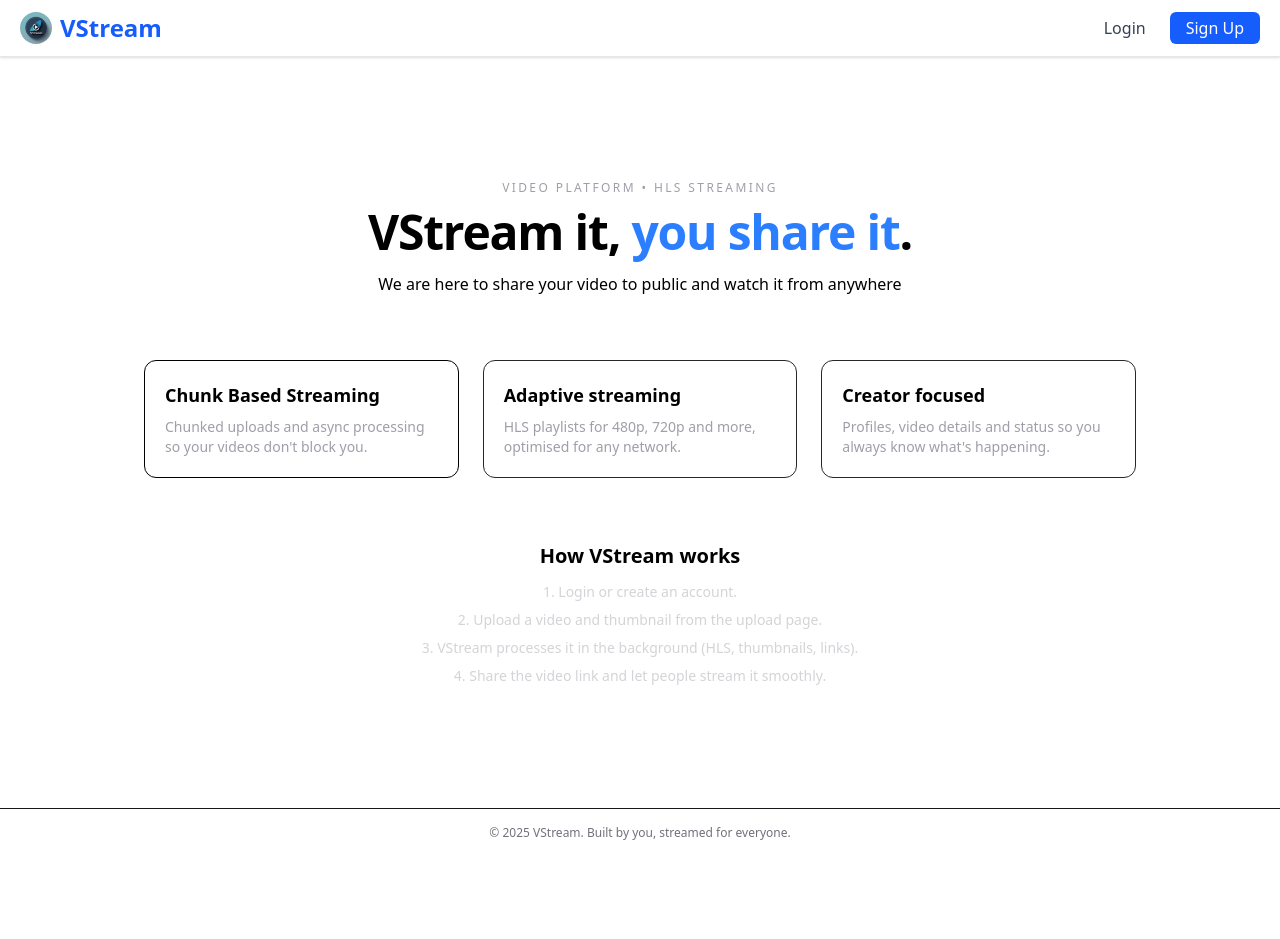
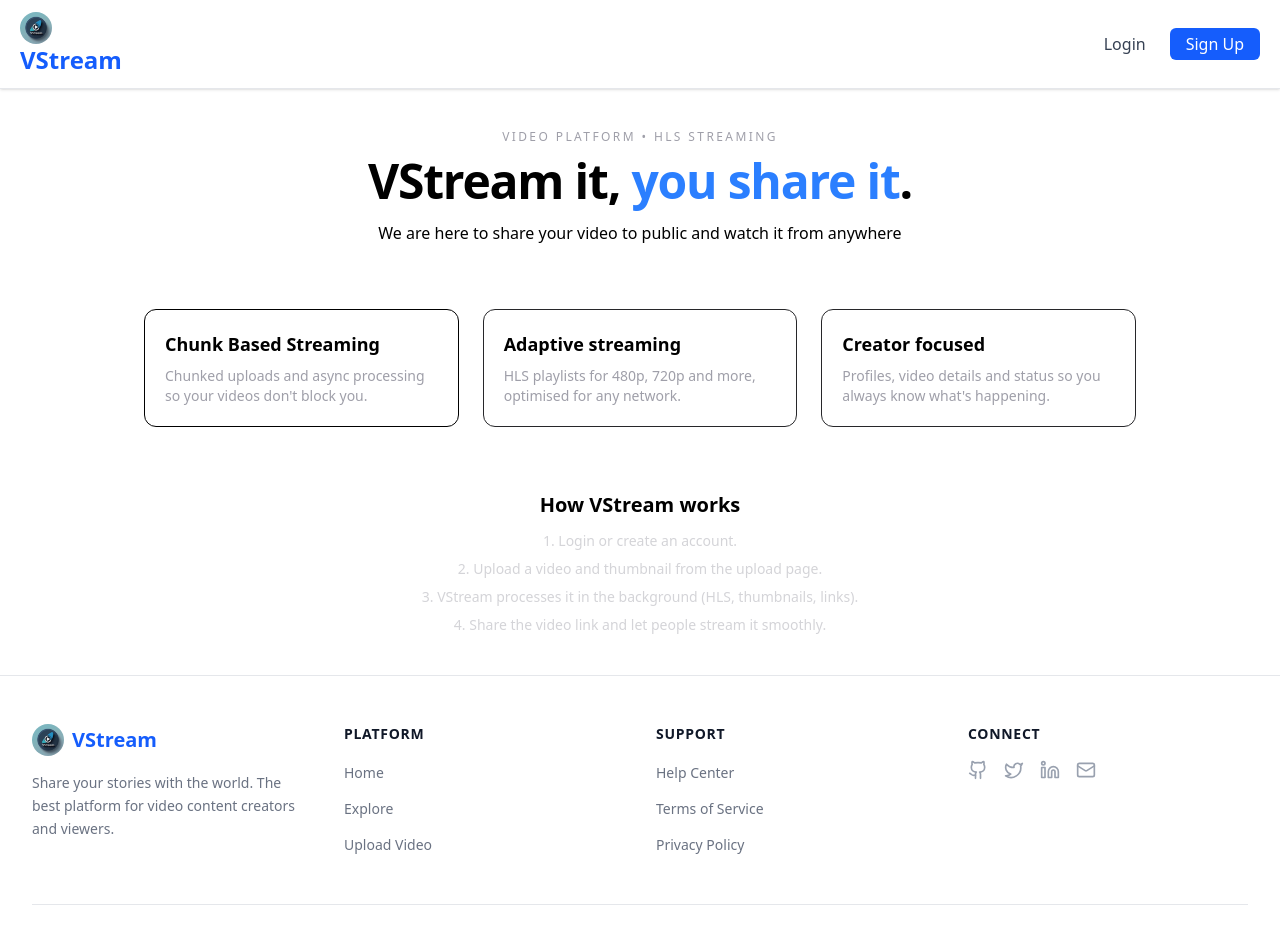
Before and after one commit to prasanna-achar/VStream, a React (Vite) app in the folder Frontend/: page / in a window 1280 px wide. Shown: the top 939 px of the page. Before the commit the page ends 857 px from the top, so only its background shows below. Built offline with nearby package versions, Linux system fonts and the light colour scheme; no server answers.

Commit message:
Small UI changes

```diff
--- /dev/null
+++ b/Frontend/src/Components/Footer.jsx
@@ -0,0 +1,88 @@
+import React from 'react'
+import { Link } from 'react-router-dom'
+import { Github, Twitter, Linkedin, Mail } from 'lucide-react'
+
+function Footer() {
+    return (
+        <footer className="bg-white border-t border-gray-200 mt-auto">
+            <div className="max-w-7xl mx-auto px-4 sm:px-6 lg:px-8 py-12">
+                <div className="grid grid-cols-1 md:grid-cols-4 gap-8">
+
+                    {/* Brand Section */}
+                    <div className="col-span-1 md:col-span-1">
+                        <div className="flex items-center space-x-2 mb-4">
+                            <img
+                                src="/VStream Logo in Blue and Gray.png"
+                                alt="Logo"
+                                className="w-8 h-8 rounded-2xl"
+                            />
+                            <h2 className="text-xl font-bold text-blue-600">VStream</h2>
+                        </div>
+                        <p className="text-gray-500 text-sm leading-relaxed">
+                            Share your stories with the world. The best platform for video content creators and viewers.
+                        </p>
+                    </div>
+
+                    {/* Quick Links */}
+                    <div>
+                        <h3 className="text-sm font-semibold text-gray-900 tracking-wider uppercase mb-4">Platform</h3>
+                        <ul className="space-y-3">
+                            <li>
+                                <Link to="/" className="text-gray-500 hover:text-blue-600 transition-colors text-sm">Home</Link>
+                            </li>
+                            <li>
+                                <Link to="/videos" className="text-gray-500 hover:text-blue-600 transition-colors text-sm">Explore</Link>
+                            </li>
+                            <li>
+                                <Link to="/videos/upload" className="text-gray-500 hover:text-blue-600 transition-colors text-sm">Upload Video</Link>
+                            </li>
+                        </ul>
+                    </div>
+
+                    {/* Support Links */}
+                    <div>
+                        <h3 className="text-sm font-semibold text-gray-900 tracking-wider uppercase mb-4">Support</h3>
+                        <ul className="space-y-3">
+                            <li>
+                                <Link to="#" className="text-gray-500 hover:text-blue-600 transition-colors text-sm">Help Center</Link>
+                            </li>
+                            <li>
+                                <Link to="#" className="text-gray-500 hover:text-blue-600 transition-colors text-sm">Terms of Service</Link>
+                            </li>
+                            <li>
+                                <Link to="#" className="text-gray-500 hover:text-blue-600 transition-colors text-sm">Privacy Policy</Link>
+                            </li>
+                        </ul>
+                    </div>
+
+                    {/* Social Links */}
+                    <div>
+                        <h3 className="text-sm font-semibold text-gray-900 tracking-wider uppercase mb-4">Connect</h3>
+                        <div className="flex space-x-4">
+                            <a href="#" className="text-gray-400 hover:text-blue-600 transition-colors">
+                                <Github size={20} />
+                            </a>
+                            <a href="#" className="text-gray-400 hover:text-blue-400 transition-colors">
+                                <Twitter size={20} />
+                            </a>
+                            <a href="#" className="text-gray-400 hover:text-blue-700 transition-colors">
+                                <Linkedin size={20} />
+                            </a>
+                            <a href="#" className="text-gray-400 hover:text-red-500 transition-colors">
+                                <Mail size={20} />
+                            </a>
+                        </div>
+                    </div>
+                </div>
+
+                <div className="border-t border-gray-200 mt-12 pt-8">
+                    <p className="text-center text-gray-400 text-sm">
+                        &copy; {new Date().getFullYear()} VStream. All rights reserved.
+                    </p>
+                </div>
+            </div>
+        </footer>
+    )
+}
+
+export default Footer
--- a/Frontend/src/Components/Header.jsx
+++ b/Frontend/src/Components/Header.jsx
@@ -25,12 +25,14 @@ function Header() {
 
         {/* Logo Section */}
         <div className="flex items-center space-x-2">
+          <a href="https://github.com/prasanna-achar/VStream" target="_blank">
             <img
               src="/VStream Logo in Blue and Gray.png"
               alt="Logo"
               className="w-8 h-8 rounded-2xl"
             />
             <h1 className="text-2xl font-bold text-blue-600">VStream</h1>
+          </a>
         </div>
 
         {/* Desktop Menu Section */}
--- a/Frontend/src/Pages/HomePage.jsx
+++ b/Frontend/src/Pages/HomePage.jsx
@@ -1,10 +1,11 @@
 import React from 'react'
 import authStore from '../store/AuthStore';
 import { Link } from 'react-router-dom';
+import Footer from '../Components/Footer';
 
 function HomePage() {
 
-  const {AuthUser, getme} = authStore();
+  const { AuthUser, getme } = authStore();
 
   return (
     <div className="min-h-screen bg-white text-black flex flex-col">
@@ -27,7 +28,7 @@ function HomePage() {
           </p>
 
           {
-            AuthUser?
+            AuthUser ?
               (<div className="flex flex-col sm:flex-row gap-4 justify-center mt-8">
                 <Link
                   to="/videos/upload"
@@ -89,9 +90,7 @@ function HomePage() {
       </main>
 
       {/* Footer */}
-      <footer className="py-4 text-center text-xs text-zinc-500 border-t border-zinc-900">
-        © {new Date().getFullYear()} VStream. Built by you, streamed for everyone.
-      </footer>
+      <Footer />
     </div>
   );
 }
--- a/Frontend/src/Pages/Layout.jsx
+++ b/Frontend/src/Pages/Layout.jsx
@@ -4,10 +4,10 @@ import { Outlet } from 'react-router-dom'
 
 function Layout({ children }) {
   return (
-    <div className='w-full min-h-screen'>
+    <div className='w-screen h-screen'>
       <Header />
       {children || <Outlet />}
-    </div>
+    </div >
   )
 }
 
--- a/Frontend/src/Pages/ProfilePages/ProfilePage.jsx
+++ b/Frontend/src/Pages/ProfilePages/ProfilePage.jsx
@@ -2,7 +2,7 @@ import React, { useEffect } from 'react'
 import useProfileStore from '../../store/ProfileStore'
 import { useVideoStore } from '../../store/VideoStore'
 import { Link } from 'react-router-dom'
-import { Loader2, UserCircle } from 'lucide-react'
+import { Loader2, MapPin, Play, Edit2 } from 'lucide-react'
 
 function ProfilePage() {
     const { profile, getProfile, isLoading: isProfileLoading } = useProfileStore()
@@ -11,80 +11,152 @@ function ProfilePage() {
     useEffect(() => {
         getProfile()
         getMyVideos()
-        console.log(profile)
     }, [])
 
     if (isProfileLoading || isVideoLoading) {
         return (
-            <div className='flex items-center justify-center w-screen h-screen'>
-                <Loader2 className='size-12 animate-spin' />
+            <div className='flex items-center justify-center w-screen h-screen bg-gray-50'>
+                <Loader2 className='size-12 animate-spin text-blue-600' />
             </div>
         )
     }
 
     return (
-        <div className='w-full min-h-screen bg-white p-8'>
+        <div className='w-full min-h-screen bg-gray-50'>
 
-            {/* Top Section: Banner and Avatar */}
-            <div className='flex flex-col md:flex-row gap-8 mb-12'>
-                {/* Banner / Details Area */}
-                <div className='flex-1 bg-gray-200 rounded-lg h-64 flex text-gray-500'>
-                    <div className='p-8'>
-                        <h2 className='text-2xl font-bold text-gray-700 mb-2'>
-                            {profile.firstName} {profile.lastName}
-                        </h2>
-                        <p className='text-gray-600 mb-4'>{profile.bio || "No bio available"}</p>
-                        <p className='text-sm text-gray-500'>{profile.address || "No address provided"}</p>
-                        <Link to="/profile/edit" className='mt-4 inline-block text-blue-600 hover:underline'>
-                            Edit Profile
-                        </Link>
+            {/* Banner Section */}
+            <div className='h-60 w-full bg-gradient-to-r from-blue-600 to-purple-600 relative'>
+                <div className='absolute inset-0 bg-black/10'></div>
+            </div>
+
+            <div className='max-w-7xl mx-auto px-4 sm:px-6 lg:px-8'>
+
+                {/* Profile Header Card */}
+                <div className='relative -mt-20 mb-12 bg-white rounded-2xl shadow-sm border border-gray-100 p-6 sm:p-8'>
+                    <div className='flex flex-col md:flex-row gap-6 items-start md:items-end'>
+
+                        {/* Avatar */}
+                        <div className='relative -mt-20 md:-mt-24 flex-shrink-0'>
+                            <div className='w-32 h-32 md:w-40 md:h-40 rounded-full border-4 border-white shadow-lg overflow-hidden bg-white'>
+                                {profile.avatarUrl ? (
+                                    <img src={profile.avatarUrl} alt="Avatar" className='w-full h-full object-cover' />
+                                ) : (
+                                    <div className='w-full h-full flex items-center justify-center bg-blue-100 text-blue-600 text-4xl font-bold'>
+                                        {profile.username?.[0]?.toUpperCase() || "U"}
+                                    </div>
+                                )}
+                            </div>
+                        </div>
+
+                        {/* User Info */}
+                        <div className='flex-1 w-full'>
+                            <div className='flex flex-col md:flex-row md:items-center justify-between gap-4'>
+                                <div>
+                                    <h1 className='text-3xl font-bold text-gray-900'>
+                                        {profile.firstName} {profile.lastName}
+                                    </h1>
+                                    <p className='text-gray-500 font-medium'>@{profile.username}</p>
+                                </div>
+                                <Link
+                                    to="/profile/edit"
+                                    className='inline-flex items-center gap-2 px-4 py-2 bg-gray-100 hover:bg-gray-200 text-gray-700 rounded-lg font-medium transition-colors'
+                                >
+                                    <Edit2 size={18} />
+                                    Edit Profile
+                                </Link>
+                            </div>
+
+                            <div className='mt-4 flex flex-col sm:flex-row gap-4 sm:gap-8 text-sm text-gray-600'>
+                                {profile.address && (
+                                    <div className='flex items-center gap-1'>
+                                        <MapPin size={16} className='text-gray-400' />
+                                        <span>{profile.address}</span>
+                                    </div>
+                                )}
+                                <div className='flex items-center gap-1'>
+                                    <span className='font-semibold text-gray-900'>{videos.length}</span>
+                                    <span>Videos</span>
+                                </div>
+                            </div>
+
+                            {profile.bio && (
+                                <p className='mt-4 text-gray-600 leading-relaxed max-w-2xl'>
+                                    {profile.bio}
+                                </p>
+                            )}
+                        </div>
                     </div>
                 </div>
 
-                {/* Avatar Section */}
-                <div className='flex flex-col items-center justify-center gap-4'>
-                    <div className='w-48 h-48 rounded-full bg-black overflow-hidden border-4 border-white shadow-lg'>
-                        {profile.avatarUrl ? (
-                            <img src={profile.avatarUrl} alt="Avatar" className='w-full h-full object-cover' />
-                        ) : (
-                            <div className='w-full h-full flex items-center justify-center bg-black text-white'>
-                                <span className='text-sm'>Avatar</span>
-                            </div>
-                        )}
+                {/* Videos Section */}
+                <div className='mb-12'>
+                    <div className='flex items-center justify-between mb-6'>
+                        <h2 className='text-2xl font-bold text-gray-900'>My Videos</h2>
+                        <Link to="/videos/upload" className='text-blue-600 hover:text-blue-700 font-medium text-sm'>
+                            Upload New
+                        </Link>
                     </div>
-                    <h3 className='text-xl font-medium text-gray-800'>{profile.username || "User_name"}</h3>
-                </div>
-            </div>
 
-            {/* Videos Section */}
-            <div>
-                <h3 className='text-xl text-gray-800 font-normal mb-6'>My Videos: {videos.length}</h3>
+                    <div className='grid grid-cols-1 sm:grid-cols-2 lg:grid-cols-3 xl:grid-cols-4 gap-6'>
+                        {videos.map((video) => (
+                            <Link
+                                to={`/videos/${video.token}`}
+                                key={video._id || video.token}
+                                className='group bg-white rounded-xl overflow-hidden shadow-sm hover:shadow-md transition-all duration-300 flex flex-col border border-gray-100'
+                            >
+                                {/* Thumbnail Container */}
+                                <div className='aspect-video bg-gray-900 relative overflow-hidden'>
+                                    {video.thumbnailLink ? (
+                                        <img
+                                            src={video.thumbnailLink}
+                                            alt={video.title}
+                                            className='w-full h-full object-cover group-hover:scale-105 transition-transform duration-300'
+                                        />
+                                    ) : (
+                                        <div className='w-full h-full flex items-center justify-center bg-gray-800'>
+                                            <Play className='text-gray-600' size={32} />
+                                        </div>
+                                    )}
 
-                <div className='bg-gray-200 rounded-lg p-6'>
-                    <div className='grid grid-cols-1 sm:grid-cols-2 md:grid-cols-3 lg:grid-cols-4 gap-6'>
-                        {videos.map((video) => (
-                            <Link to={`/videos/${video.token}`} key={video._id || video.token} className='bg-white rounded-lg overflow-hidden shadow-sm hover:shadow-md transition-shadow border border-gray-300'>
-                                <div className='aspect-video bg-black'>
-                                    {video.thumbnailLink ? (
-                                        <img src={video.thumbnailLink} alt={video.title} className='w-full h-full object-cover' />
-                                    ) : (
-                                        <div className='w-full h-full bg-black'></div>
-                                    )}
+                                    {/* Play Overlay */}
+                                    <div className='absolute inset-0 bg-black/0 group-hover:bg-black/20 transition-colors flex items-center justify-center opacity-0 group-hover:opacity-100'>
+                                        <div className='w-12 h-12 bg-white/90 rounded-full flex items-center justify-center backdrop-blur-sm transform scale-75 group-hover:scale-100 transition-all'>
+                                            <Play className='text-gray-900 ml-1' size={24} fill="currentColor" />
+                                        </div>
+                                    </div>
                                 </div>
-                                <div className='p-3'>
-                                    <h4 className='text-sm font-medium text-gray-800 truncate'>{video.title || "Title Of the Video"}</h4>
+
+                                {/* Content */}
+                                <div className='p-4 flex-1 flex flex-col'>
+                                    <h3 className='text-base font-semibold text-gray-900 line-clamp-2 mb-1 group-hover:text-blue-600 transition-colors'>
+                                        {video.title || "Untitled Video"}
+                                    </h3>
+                                    <p className='text-sm text-gray-500 line-clamp-2'>
+                                        {video.description || "No description available"}
+                                    </p>
                                 </div>
                             </Link>
                         ))}
+
                         {videos.length === 0 && (
-                            <div className='col-span-full text-center py-8 text-gray-500'>
-                                No videos uploaded yet.
+                            <div className='col-span-full py-16 text-center bg-white rounded-2xl border border-dashed border-gray-300'>
+                                <div className='w-16 h-16 bg-gray-50 rounded-full flex items-center justify-center mx-auto mb-4'>
+                                    <Play className='text-gray-400' size={32} />
+                                </div>
+                                <h3 className='text-lg font-medium text-gray-900'>No videos yet</h3>
+                                <p className='text-gray-500 mt-1 mb-6'>Share your first video with the world!</p>
+                                <Link
+                                    to="/videos/upload"
+                                    className='inline-flex items-center justify-center px-6 py-2 bg-blue-600 text-white rounded-lg hover:bg-blue-700 transition-colors font-medium'
+                                >
+                                    Upload Video
+                                </Link>
                             </div>
                         )}
                     </div>
                 </div>
+
             </div>
-
         </div>
     )
 }
```
Lines whose indentation alone changed are shown as unchanged.
